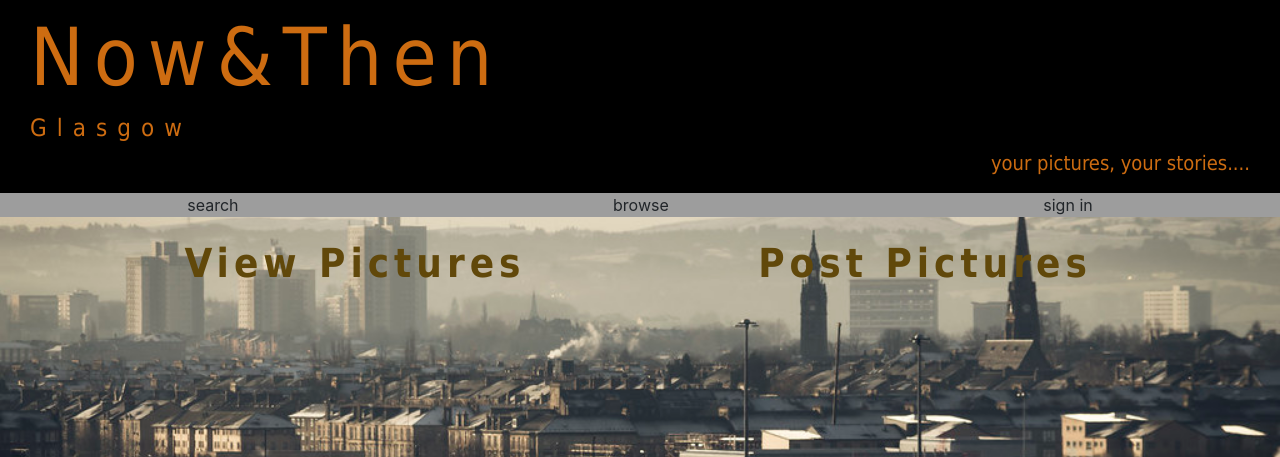
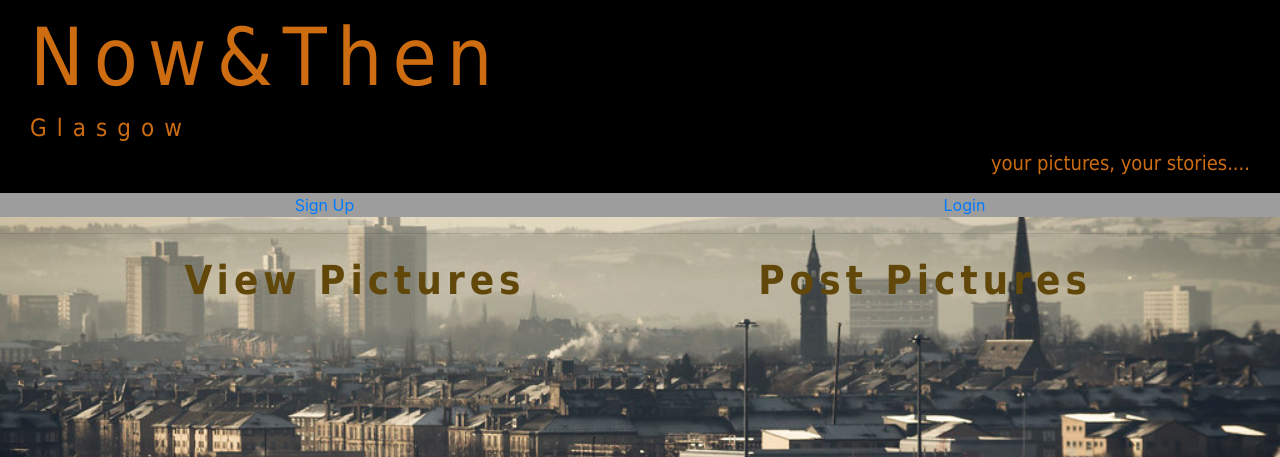
Before and after one commit to branchd1/NowAndThenProject, a Django app: page / in a window 1280 px wide. Shown: the top 457 px of the page. Run offline with Django 3.2, Linux system fonts and the light colour scheme; some libraries are stand-ins or nearby versions.

Commit message:
base.html created

```diff
--- a/templates/nowandthen/base.html
+++ b/templates/nowandthen/base.html
@@ -2,38 +2,124 @@
 {% load staticfiles %}
 {% load nowandthen_template_tags %}
 <html>
+
+  <style>
+  h1{
+    font-family:Tahoma;
+    color:#CD6C11;
+    letter-spacing: 10px;
+    line-height:4;
+  }
+  .bigFont{
+    font-size:80px;
+    font-weight: 575;
+  }
+  p{
+    font-family:Tahoma;
+    color:#61480A;
+    font-size: 40px;
+    font-weight: bold;
+    letter-spacing: 5px;
+    opacity: 1;
+  }
+  h4{
+    font-family:Tahoma;
+    color:#CD6C11;
+    letter-spacing: 10px;
+    line-height:4;
+  }
+  h5{
+    font-family:Tahoma;
+    color:#CD6C11;
+    line-height:4;
+    text-align: right;
+  }
+  header{
+    background-color: black;
+    padding-top: 10px;
+    padding-left: 30px;
+    padding-right: 30px;
+    padding-bottom: 10px;
+  }
+  nav{
+    background-color:#9D9D9D;
+  }
+  ul{
+    list-style-type: none;
+    margin: 0;
+    padding: 0;
+  }
+  li{
+    display: inline;
+  }
+  .navigation{
+    display:flex;
+    justify-content: space-around;
+  }
+  body{
+    background-image: url('/static/images/glasgow_cityscape.jpg');
+    background-repeat: no-repeat;
+    background-attachment: fixed;
+    background-size: cover;
+  }
+  .vertical{
+    vertical-align: middle;
+  }
+  </style>
+
+  <meta charset="utf-8">
+  <meta name="viewport" content="width=device-width, initial-scale=1">
+  <link rel="stylesheet" href="https://maxcdn.bootstrapcdn.com/bootstrap/4.4.1/css/bootstrap.min.css">
+  <script src="https://ajax.googleapis.com/ajax/libs/jquery/3.4.1/jquery.min.js"></script>
+  <script src="https://cdnjs.cloudflare.com/ajax/libs/popper.js/1.16.0/umd/popper.min.js"></script>
+  <script src="https://maxcdn.bootstrapcdn.com/bootstrap/4.4.1/js/bootstrap.min.js"></script>
+
 <head>
 <title>
-nowandthen -
+Now & Then -
 {% block title_block %}
-How to Tango with Django!
+    Now & Then
 {% endblock %}
  </title>
  </head>
  <body>
  <div>
- {% block body_block %}
- {% endblock %}
+     <header>
+        <h1 class="bigFont">Now&Then</h1>
+        <h4>Glasgow</h4>
+        <h5>your pictures, your stories....</h5>
+     </header>
  </div>
  <div>
-{% block sidebar_block %}
-{% get_category_list category%}
+{% block navigation_block %}
+     <nav>
+         <ul class="navigation">
+             {% if user.is_authenticated %}
+                <li><a href="{ url 'nowandthen:search' }">search</a></li>
+                <li><a href="{ url 'nowandthen:browse' }">browse</a></li>
+                <li><a href="{% url 'nowandthen:logout' %}">Logout</a></li>
+             {% else %}
+                <li><a href="{% url 'nowandthen:register' %}">Sign Up</a></li>
+                <li><a href="{% url 'nowandthen:login' %}">Login</a></li>
+             {% endif %}
+         </ul>
+    </nav>
 {% endblock %}
 </div>
  <hr />
  <div>
-    <ul>
-    {% if user.is_authenticated %}
-        <li><a href="{% url 'nowandthen:restricted' %}">Restricted Page</a></li>
-        <li><a href="{% url 'nowandthen:logout' %}">Logout</a></li>
-        <li><a href="{% url 'nowandthen:add_category' %}">Add a New Category</a></li>
-    {% else %}
-        <li><a href="{% url 'nowandthen:register' %}">Sign Up</a></li>
-        <li><a href="{% url 'nowandthen:login' %}">Login</a></li>
-    {% endif %}
-        <li><a href="{% url 'nowandthen:about' %}">About</a></li>
-        <li><a href="{% url 'nowandthen:index' %}">Index</a></li>
-    </ul>
+ {% block body_block %}
+    <div class="container text-center">
+        <div class="row h-100">
+            <div class="col-sm-6">
+                <p>View Pictures</p>
+            </div>
+            <div class="col-sm-6">
+                <p>Post Pictures</p>
+            </div>
+        </div>
+    </div>
+ {% endblock %}
 </div>
 </body>
 </html>
--- a/templates/nowandthen/index.html
+++ b/templates/nowandthen/index.html
@@ -1,113 +1,6 @@
-<!DOCTYPE html>
+{% extends 'nowandthen/base.html' %}
 {% load staticfiles %}
-<html lang="en">
 
-  <style>
-  h1{
-    font-family:Tahoma;
-    color:#CD6C11;
-    letter-spacing: 10px;
-    line-height:4;
-  }
-  .bigFont{
-    font-size:80px;
-    font-weight: 575;
-  }
-  p{
-    font-family:Tahoma;
-    color:#61480A;
-    font-size: 40px;
-    font-weight: bold;
-    letter-spacing: 5px;
-    opacity: 1;
-  }
-  h4{
-    font-family:Tahoma;
-    color:#CD6C11;
-    letter-spacing: 10px;
-    line-height:4;
-  }
-  h5{
-    font-family:Tahoma;
-    color:#CD6C11;
-    line-height:4;
-    text-align: right;
-  }
-  header{
-    background-color: black;
-    padding-top: 10px;
-    padding-left: 30px;
-    padding-right: 30px;
-    padding-bottom: 10px;
-  }
-  nav{
-    background-color:#9D9D9D;
-  }
-  ul{
-    list-style-type: none;
-    margin: 0;
-    padding: 0;
-  }
-  li{
-    display: inline;
-  }
-  .navigation{
-    display:flex;
-    justify-content: space-around;
-  }
-  body{
-    background-image: url('/static/images/glasgow_cityscape.jpg');
-    background-repeat: no-repeat;
-    background-attachment: fixed;
-    background-size: cover;
-  }
-  .vertical{
-    vertical-align: middle;
-  }
-  </style>
-
-<head>
-  <title>Now and Then</title>
-  <meta charset="utf-8">
-  <meta name="viewport" content="width=device-width, initial-scale=1">
-  <link rel="stylesheet" type="text/css" href="{% static '/css/main.css' %}">
-  <link rel="stylesheet" href="https://maxcdn.bootstrapcdn.com/bootstrap/4.4.1/css/bootstrap.min.css">
-  <script src="https://ajax.googleapis.com/ajax/libs/jquery/3.4.1/jquery.min.js"></script>
-  <script src="https://cdnjs.cloudflare.com/ajax/libs/popper.js/1.16.0/umd/popper.min.js"></script>
-  <script src="https://maxcdn.bootstrapcdn.com/bootstrap/4.4.1/js/bootstrap.min.js"></script>
-</head>
-<div>
-<header>
-  <h1 class="bigFont">Now&Then</h1>
-  <h4>Glasgow</h4>
-  <h5>your pictures, your stories....</h5>
-</header>
-</div>
-
-<div>
-<nav>
-  <ul class="navigation">
-    <li>search</li>
-    <li>browse</li>
-    <li>sign in</li>
-  </ul>
-</nav>
-</div>
-
-
-<body>
-
-<div class="container text-center">
-  <div class="row h-100">
-      <div class="col-sm-6">
-        <p>View Pictures</p>
-      </div>
-      <div class="col-sm-6">
-        <p>Post Pictures</p>
-      </div>
-  </div>
-</div>
-
-</body>
-
-</html>
+{% block title_block %}
+    Homepage
+{% endblock %}
```
Also changed, not shown: db.sqlite3.
